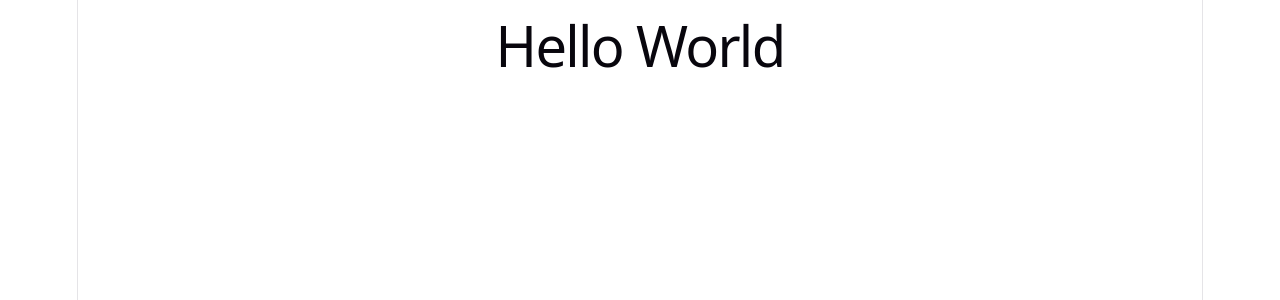
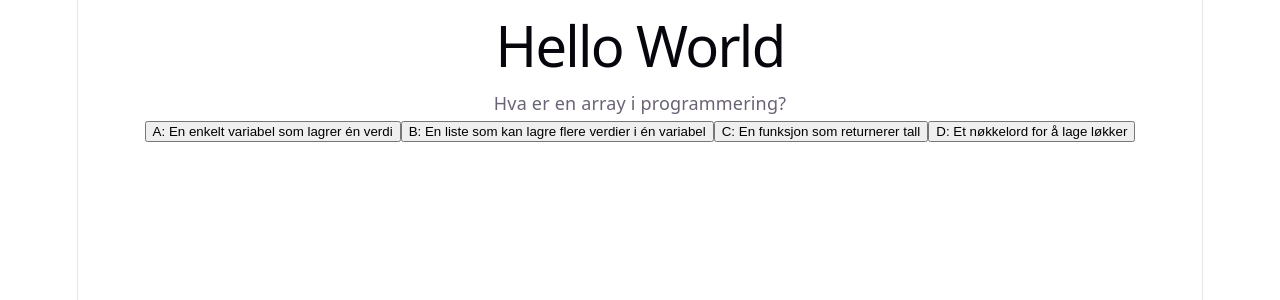
Before and after one commit to victortonneberg/UI_designprosjekt, a React (Vite) app in the folder UI_app/: page / in a window 1280 px wide. Shown: the top 300 px of the page. Built offline with nearby package versions, Linux system fonts and the light colour scheme.

Commit message:
Jeg har laget 1 spørsmål, som en mal til andre spørsmål som skal settes opp!
så bare å fortsette på malen så har vi flere spørsmål

```diff
--- a/UI_app/src/App.jsx
+++ b/UI_app/src/App.jsx
@@ -1,9 +1,10 @@
-import { useState } from 'react'
+import QuestionCard from './components/questions/QuestionCard'
 
 function App() {
   return (
     <>
-     <h1>Hello World</h1>
+    <h1>Hello World</h1>
+      <QuestionCard />
     </>
   )
 }
--- a/UI_app/src/components/questions/MultipleChoice.jsx
+++ b/UI_app/src/components/questions/MultipleChoice.jsx
@@ -0,0 +1,25 @@
+function MultipleChoice(props) {
+  return (
+    <div>
+      <p>{props.question.question}</p>
+
+      {props.question.options.map((option) => (
+        <button key={option.id} onClick={() => props.onSvar(option.id)}>
+          {option.id}: {option.text}
+        </button>
+      ))}
+
+      {props.valgtSvar && (
+
+        <p>
+          {props.valgtSvar === props.question.correct
+            ? "Riktig!"
+            : `Ops, dette var ikke helt riktig! riktig svar er: ${props.question.correct}`}
+        </p>
+
+      )}
+    </div>
+  )
+}
+
+export default MultipleChoice
--- a/UI_app/src/components/questions/QuestionCard.jsx
+++ b/UI_app/src/components/questions/QuestionCard.jsx
@@ -1 +1,27 @@
-export default function QuestionCard() {}
+import { useState } from "react"
+import MultipleChoice from "./MultipleChoice"
+
+const testSpørsmål = {
+  question: "Hva er en array i programmering?",
+  options: [
+    { id: "A", text: "En enkelt variabel som lagrer én verdi" },
+    { id: "B", text: "En liste som kan lagre flere verdier i én variabel" },
+    { id: "C", text: "En funksjon som returnerer tall" },
+    { id: "D", text: "Et nøkkelord for å lage løkker" },
+  ],
+  correct: "B",
+}
+
+export default function QuestionCard() {
+  const [valgtSvar, setValgtSvar] = useState(null)
+
+  return (
+    <div>
+      <MultipleChoice
+        question={testSpørsmål}
+        valgtSvar={valgtSvar}
+        onSvar={setValgtSvar}
+      />
+    </div>
+  )
+}
```
